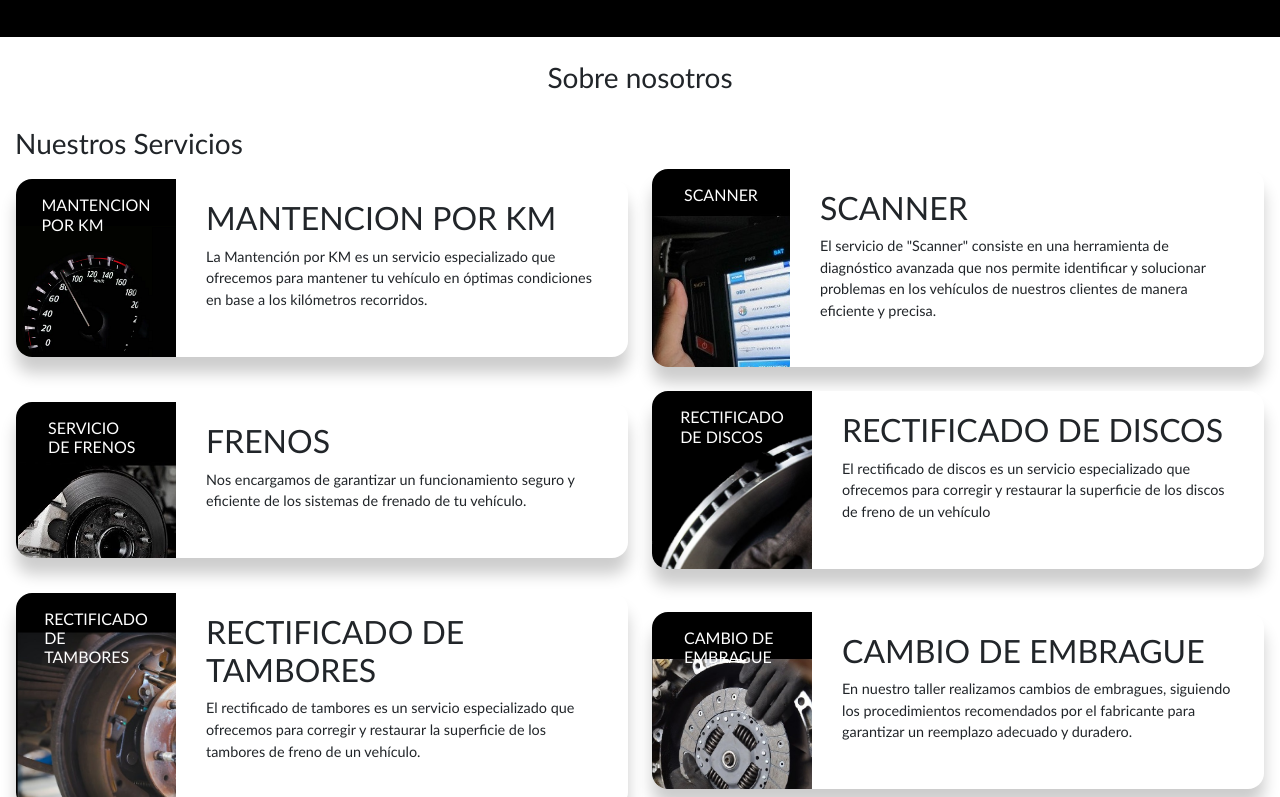
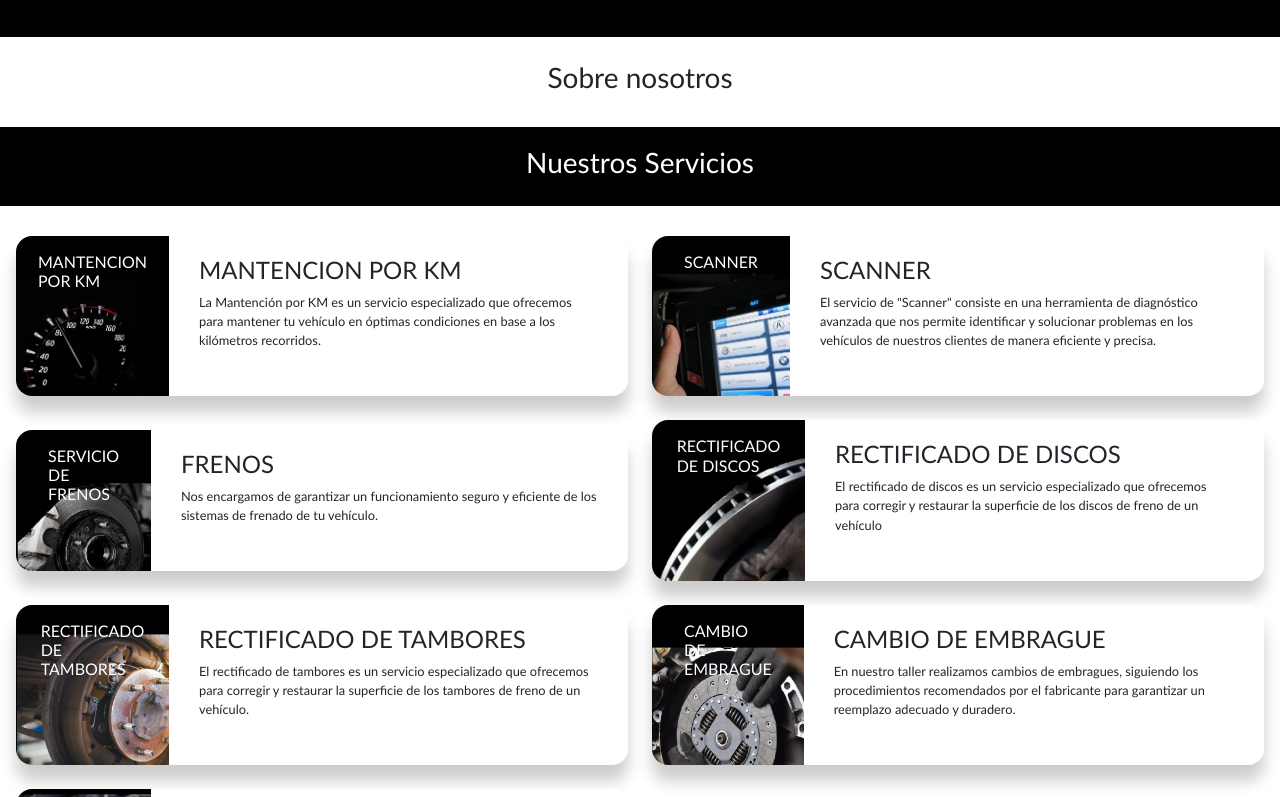
Before and after one commit to younglizama/evaluacion1, a plain HTML site: page inicio/index.html in a window 1280 px wide. Shown: the part 1303-2100 px from the top of the page. Drawn offline with nearby package versions, Linux system fonts and the light colour scheme; files whose address does not match are found by name.

Commit message:
Actualizacion 22-06-23 6:23

```diff
--- a/inicio/css/estilo-inicio.css
+++ b/inicio/css/estilo-inicio.css
@@ -120,6 +120,20 @@
 /* -----------------------------------------------------------------------
    TODO: Estilo Servicios
    ----------------------------------------------------------------------- */
+.estilo-servicios {
+  background-color: #000000;
+  text-align: center;
+  color: #fff;
+  margin-bottom: 30px;
+}
+
+.estilo-servicios h3{
+  padding-top: 1.5%;
+  padding-bottom: 1.5%;
+}
+
+
+
 :root {
   --white-text: #fff;
 }
@@ -155,7 +169,7 @@
 .contenedor-cards .left-column {
   color: var(--white-text);
   padding: 1rem 2rem 2rem 2rem;
-  max-width: 10rem;
+  width: 25%;
   display: flex;
   flex-direction: column;
   align-items: center;
@@ -224,13 +238,7 @@
 }
 
 .contenedor-cards .carta h6 {
-
   text-transform: uppercase;
-
-}
-
-.contenedor-cards .left-column h2 {
-  color: var(--white-text);
 }
 
 .contenedor-cards .right-column {
@@ -241,8 +249,12 @@
   align-items: start;
 }
 
+.contenedor-cards .right-column h2 {
+  font-size: 1.5rem;
+}
+
 .contenedor-cards .right-column p {
-  font-size: .9rem;
+  font-size: .8rem;
   color: var(--black-text)
 }
 
```
